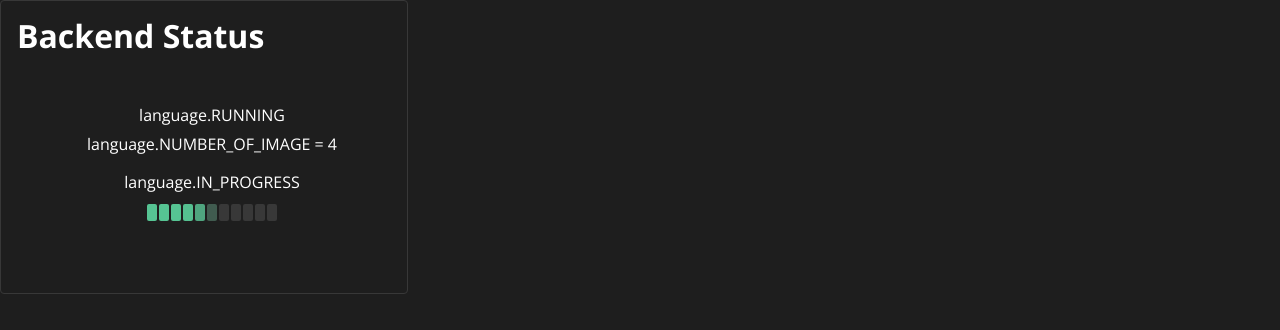
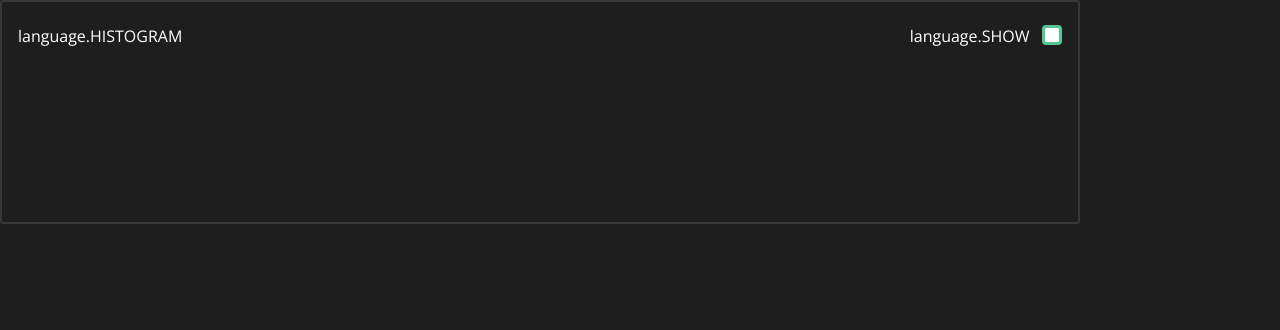
Before and after one commit to Binyamin-Accutures/client, a React (Create React App) app: page /noa in a window 1280 px wide. Shown: the top 330 px of the page. Built offline with nearby package versions, Linux system fonts and the light colour scheme; a web font is replaced by a local one.

Commit message:
finish histogram

```diff
--- a/src/components/Histogram/index.jsx
+++ b/src/components/Histogram/index.jsx
@@ -1,16 +1,22 @@
 import React from 'react'
 import InputCheckBox from '../InputCheckBox'
 import SectionBorder from '../SectionBorder'
+import Checkbox from '../Checkbox'
 import styles from './style.module.css'
 
 function Histogram() {
     return (
-        <div>
-            <SectionBorder  height="224px">
+
+            <SectionBorder  height="224px" width="1080">
+                <div className={styles.histogramAll}>
                 <label className={styles.histogram}> language.HISTOGRAM</label>
-                {/* <div> <InputCheckBox /> </div> */}
+                <label className={styles.show}>language.SHOW
+                &nbsp;&nbsp;<Checkbox /> </label>
+                 </div>
+
+
             </SectionBorder>
-        </div>
+
 
     )
 }
--- a/src/components/Histogram/style.module.css
+++ b/src/components/Histogram/style.module.css
@@ -1,3 +1,9 @@
-.histogram{
+.histogramAll{
+    display:flex;
+    justify-content:space-between;
+}
+
+.show{
+   display:inline-flex;
 
 }
--- a/src/tests/NoaTest.jsx
+++ b/src/tests/NoaTest.jsx
@@ -7,8 +7,8 @@ import '../global.css';
 function NoaTest() {
     return (
 <div>
-        <div><BackendStatus/></div>
-        {/* <div><Histogram/></div> */}
+        {/* <div><BackendStatus/></div> */}
+        <div><Histogram/></div>
         </div>
     )
 }
```
